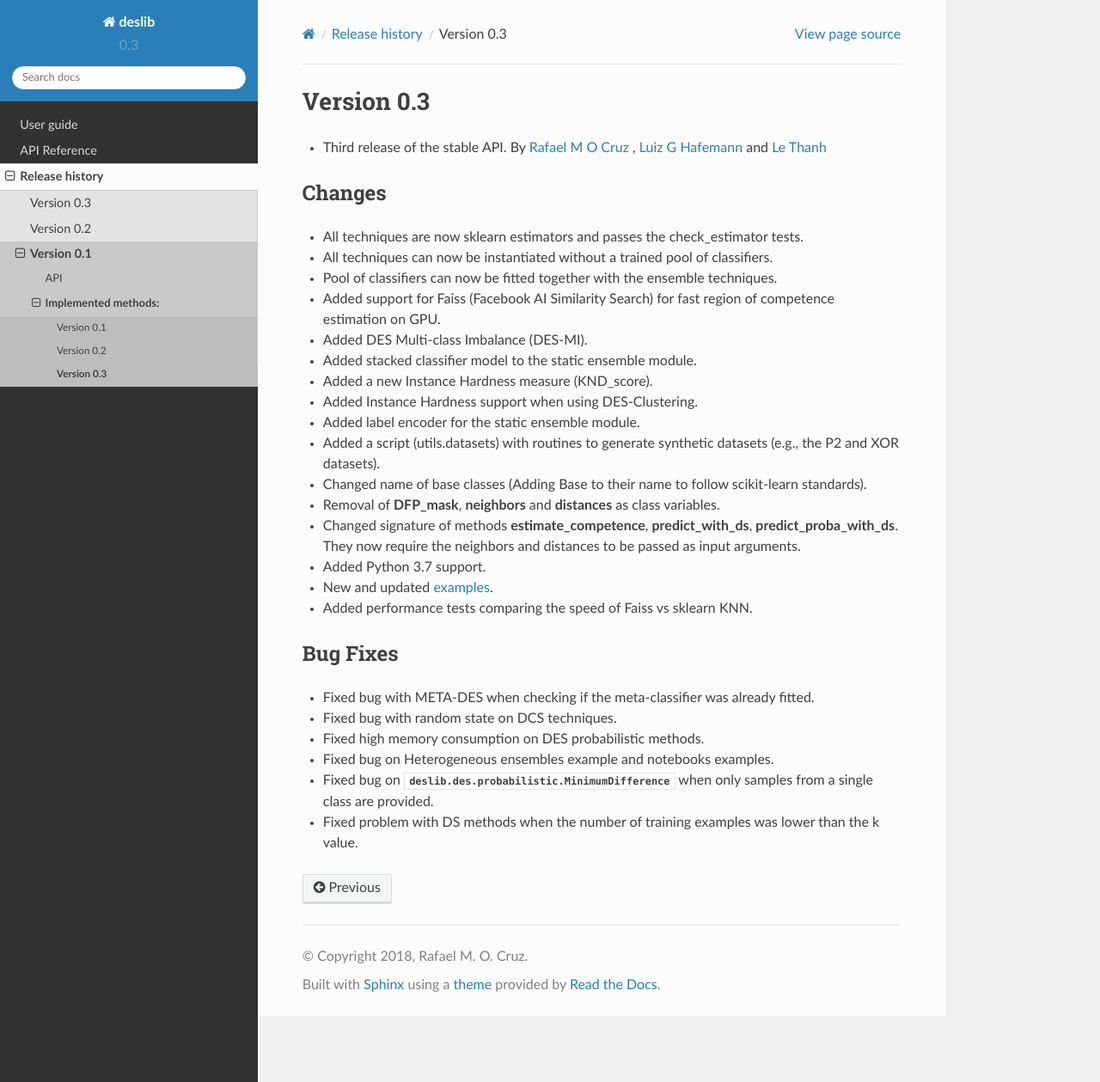
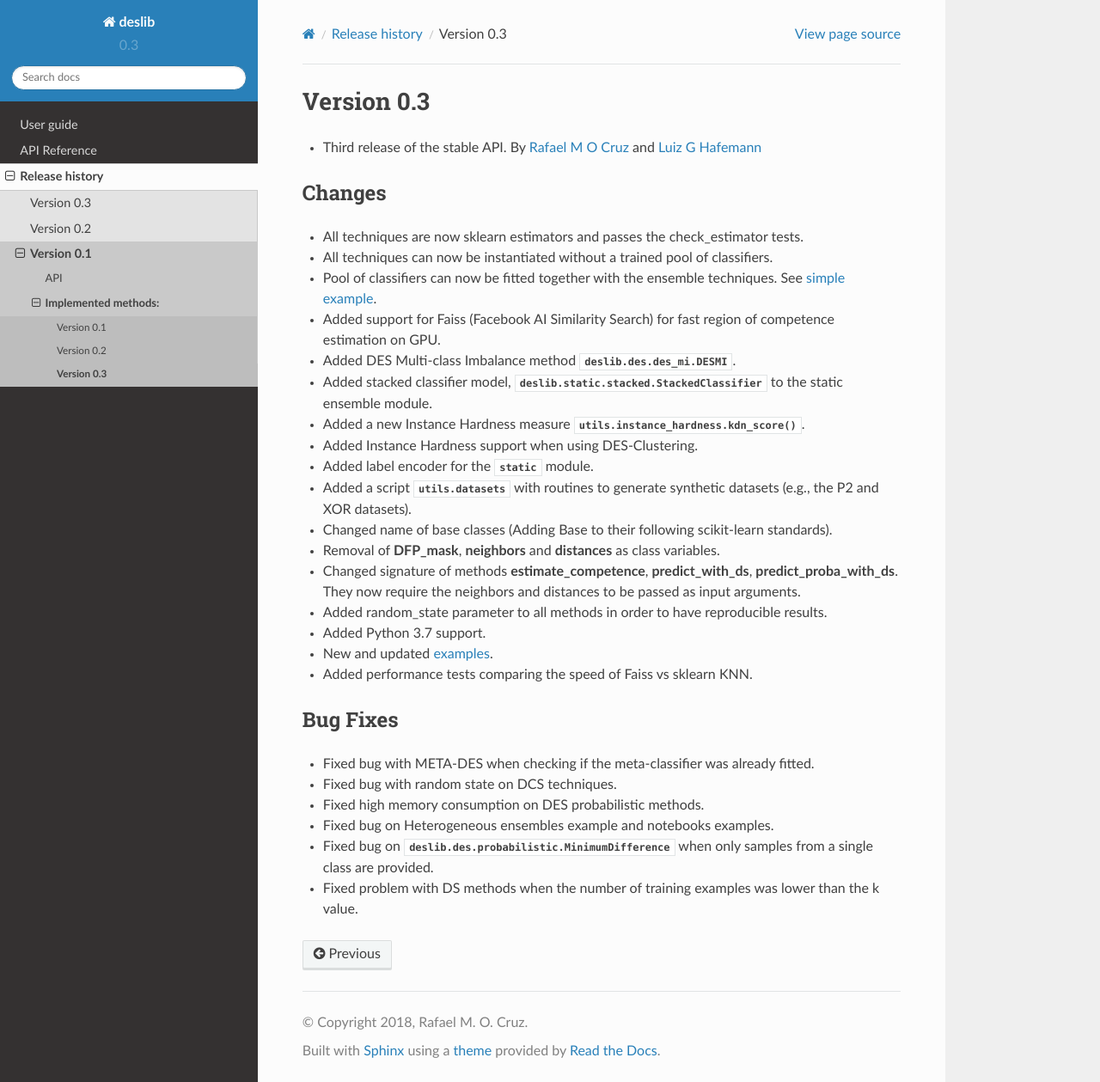
Before and after one commit to scikit-learn-contrib/DESlib, a Sphinx documentation site: the page built from docs/news/v0.3.rst, in a window 1280 px wide and 1259 px high. Shown: the whole window at 86% size. Built offline with Sphinx 7.4.7 and the Read the Docs theme 2.0.0, drawn with Linux system fonts in a browser that asks for light colours; pages that are not in the unit, such as notebooks, are missing from menus.

Commit message:
updating changes coming on v0.3

```diff
--- a/docs/news/v0.3.rst
+++ b/docs/news/v0.3.rst
@@ -1,23 +1,24 @@
 Version 0.3
 ===========
 
-- Third release of the stable API. By `Rafael M O Cruz`_ , `Luiz G Hafemann`_ and `Le Thanh`_
+- Third release of the stable API. By `Rafael M O Cruz`_  and `Luiz G Hafemann`_
 
 Changes
 ~~~~~~~~~~~~~~~~~~~~~
 * All techniques are now sklearn estimators and passes the check_estimator tests.
 * All techniques can now be instantiated without a trained pool of classifiers.
-* Pool of classifiers can now be fitted together with the ensemble techniques.
+* Pool of classifiers can now be fitted together with the ensemble techniques. See `simple example <auto_examples/simple_example.html>`_.
 * Added support for Faiss (Facebook AI Similarity Search) for fast region of competence estimation on GPU.
-* Added DES Multi-class Imbalance (DES-MI).
-* Added stacked classifier model to the static ensemble module.
-* Added a new Instance Hardness measure (KND_score).
+* Added DES Multi-class Imbalance method :class:`deslib.des.des_mi.DESMI`.
+* Added stacked classifier model, :class:`deslib.static.stacked.StackedClassifier` to the static ensemble module.
+* Added a new Instance Hardness measure :func:`utils.instance_hardness.kdn_score`.
 * Added Instance Hardness support when using DES-Clustering.
-* Added label encoder for the static ensemble module.
-* Added a script (utils.datasets) with routines to generate synthetic datasets (e.g., the P2 and XOR datasets).
-* Changed name of base classes (Adding Base to their name to follow scikit-learn standards).
+* Added label encoder for the :mod:`static` module.
+* Added a script :mod:`utils.datasets` with routines to generate synthetic datasets (e.g., the P2 and XOR datasets).
+* Changed name of base classes (Adding Base to their following scikit-learn standards).
 * Removal of **DFP_mask**, **neighbors** and **distances** as class variables.
 * Changed signature of methods **estimate_competence**, **predict_with_ds**, **predict_proba_with_ds**. They now require the neighbors and distances to be passed as input arguments.
+* Added random_state parameter to all methods in order to have reproducible results.
 * Added Python 3.7 support.
 * New and updated `examples <auto_examples/index.html>`_.
 * Added performance tests comparing the speed of Faiss vs sklearn KNN.
@@ -35,4 +36,3 @@ Bug Fixes
 
 .. _Rafael M O Cruz: https://github.com/Menelau
 .. _Luiz G Hafemann: https://github.com/luizgh
-.. _Le Thanh: https://github.com/Natlem
```
